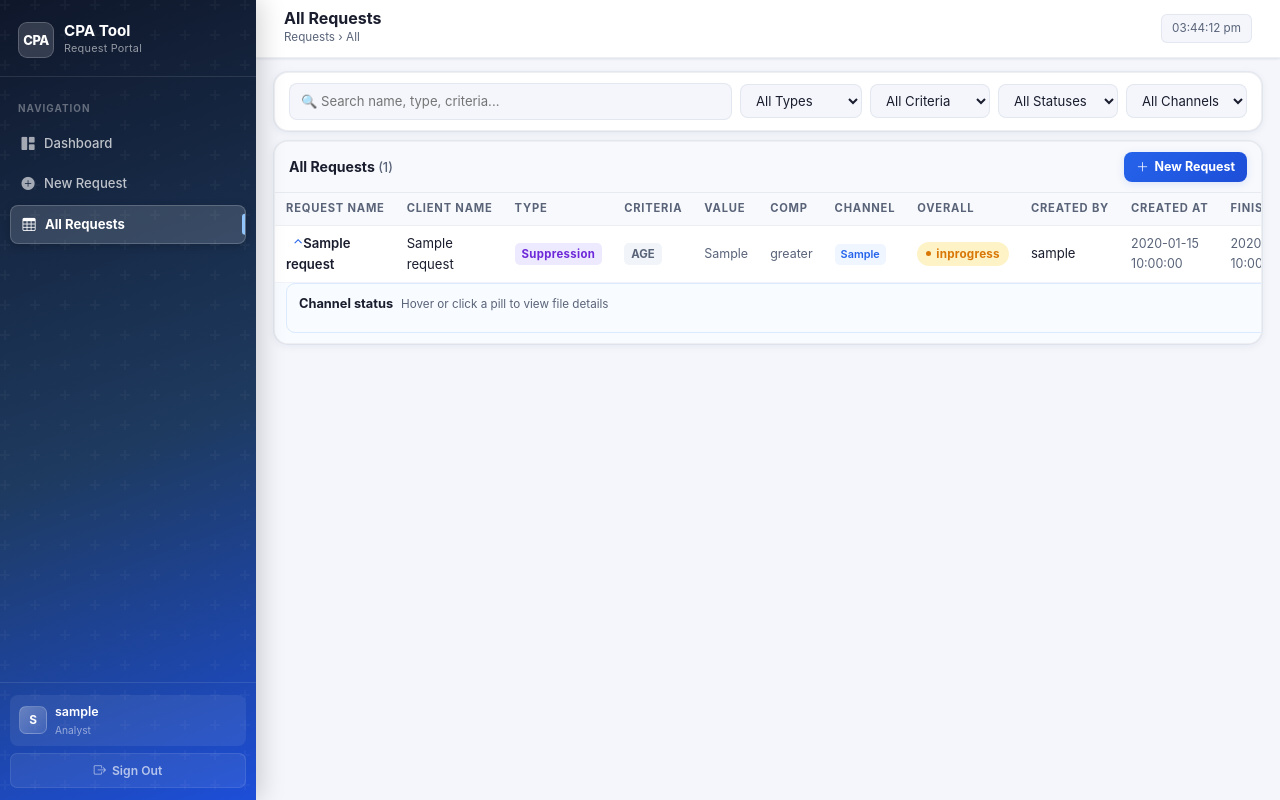
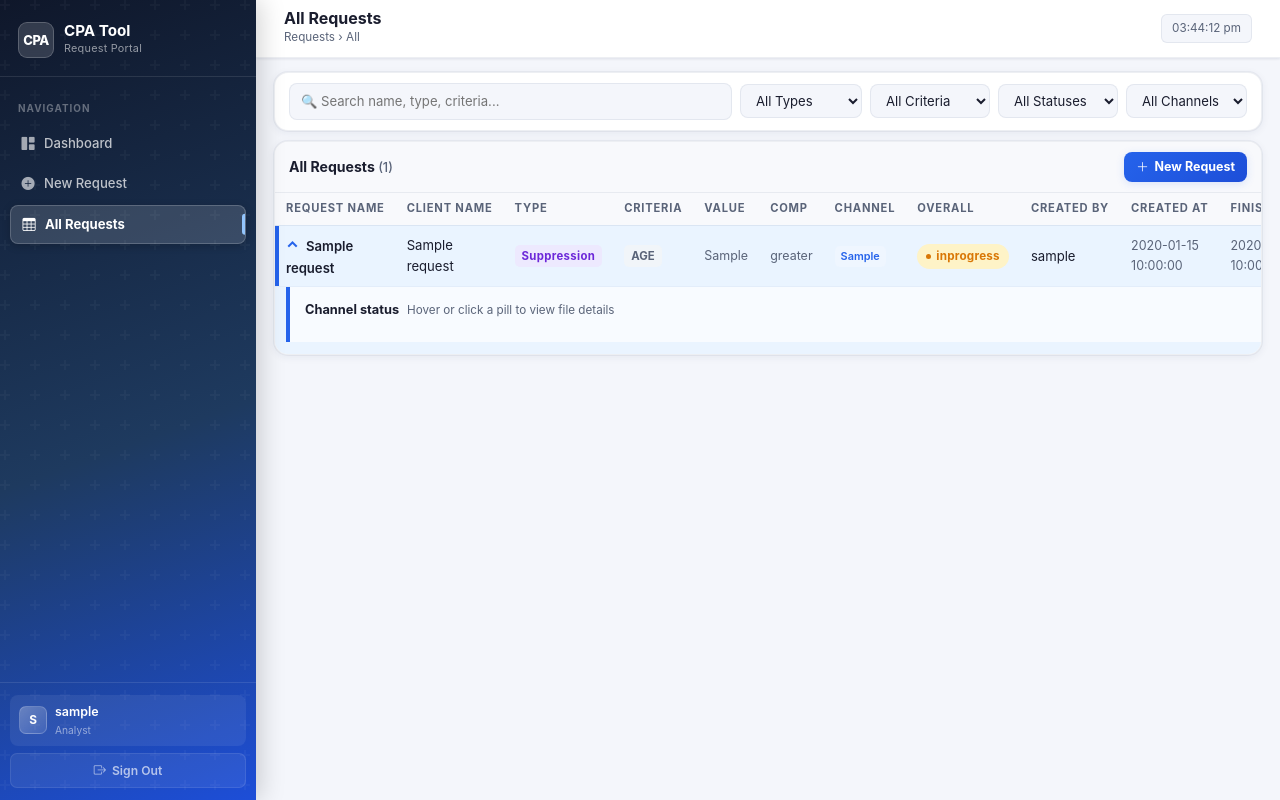
Before and after one commit to Jaideep-7-jai/CPA-Tool, a Flask app: page /requests in a window 1280 px wide, after a click that opens the changed part. Run offline with Flask 3, Linux system fonts and the light colour scheme; the visitor is signed in with stand-in values (Sample User, id 1); tables that the repository leaves empty hold one stand-in row (values such as "Sample post"); data that the repository does not hold is empty; some web fonts are replaced.

Commit message:
fix: refine inline request details and Doordash status

```diff
--- a/static/style.css
+++ b/static/style.css
@@ -513,15 +513,18 @@
 .requests-table strong { font-weight: 600; color: var(--text); }
 .request-summary-row { cursor: pointer; }
 .request-summary-row:focus { outline: 2px solid var(--primary); outline-offset: -2px; }
-.expand-indicator { display: inline-block; margin-left: 7px; color: var(--primary); transition: transform var(--transition); }
+.request-summary-row.expanded { background: #eaf4ff; }
+.request-summary-row.expanded td:first-child { box-shadow: inset 4px 0 0 var(--primary); }
+.expand-indicator { display: inline-block; margin-right: 7px; color: var(--primary); font-size: 1rem; font-weight: 800; transition: transform var(--transition); }
 .request-summary-row.expanded .expand-indicator { transform: rotate(180deg); }
-.request-details-row td { padding: 0 11px 10px; background: #f8fbff; }
-.request-details-panel { border: 1px solid #dbeafe; border-radius: 9px; padding: 10px 12px; }
+.request-details-row td { padding: 0 11px 12px; background: #eaf4ff; border-bottom: 1px solid #bfdbfe; }
+.request-details-panel { border-left: 4px solid var(--primary); border-radius: 0 9px 9px 0; background: #f8fbff; padding: 13px 15px; }
 .request-details-title { color: var(--text); font-weight: 700; font-size: .8rem; margin-bottom: 8px; }
 .request-details-title span { color: var(--muted); font-size: .73rem; font-weight: 400; margin-left: 8px; }
-.channel-status-list { display: flex; flex-wrap: wrap; gap: 8px 14px; }
-.channel-status-item { display: inline-flex; align-items: center; gap: 6px; }
-.channel-status-name { color: var(--muted); font-size: .72rem; font-weight: 700; }
+.channel-status-list { display: flex; flex-wrap: wrap; align-items: center; gap: 12px 22px; }
+.channel-status-item { display: inline-flex; align-items: center; gap: 7px; }
+.channel-status-name { color: var(--muted); font-size: .72rem; font-weight: 800; letter-spacing: .03em; }
+.artifact-pill { min-width: 94px; justify-content: center; }
 .doordash-output-details { display: flex; flex-wrap: wrap; gap: 6px 14px; margin-top: 10px; padding-top: 9px; border-top: 1px solid #dbeafe; font-size: .73rem; color: var(--muted); }
 .text-center { text-align: center; }
 .muted { color: var(--muted); }
```
